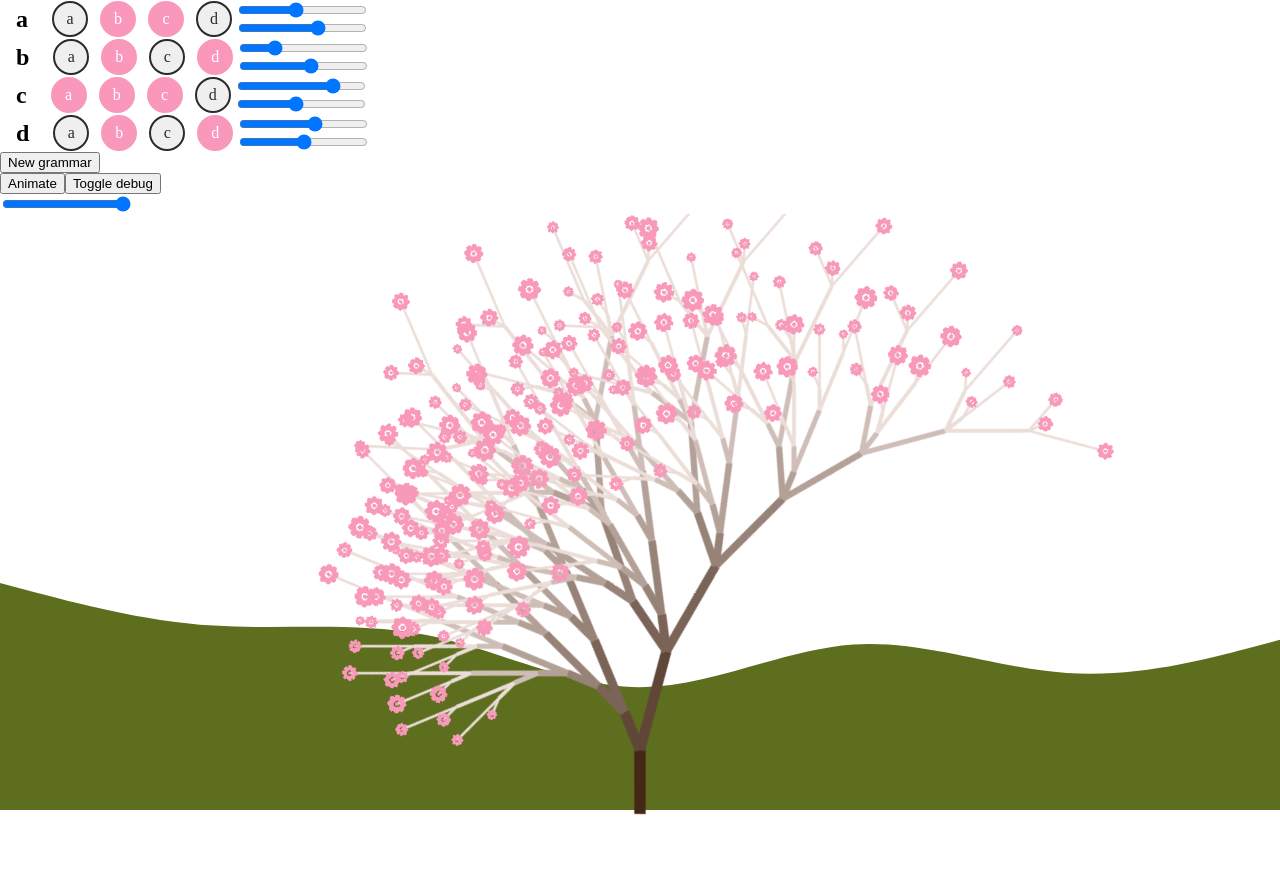
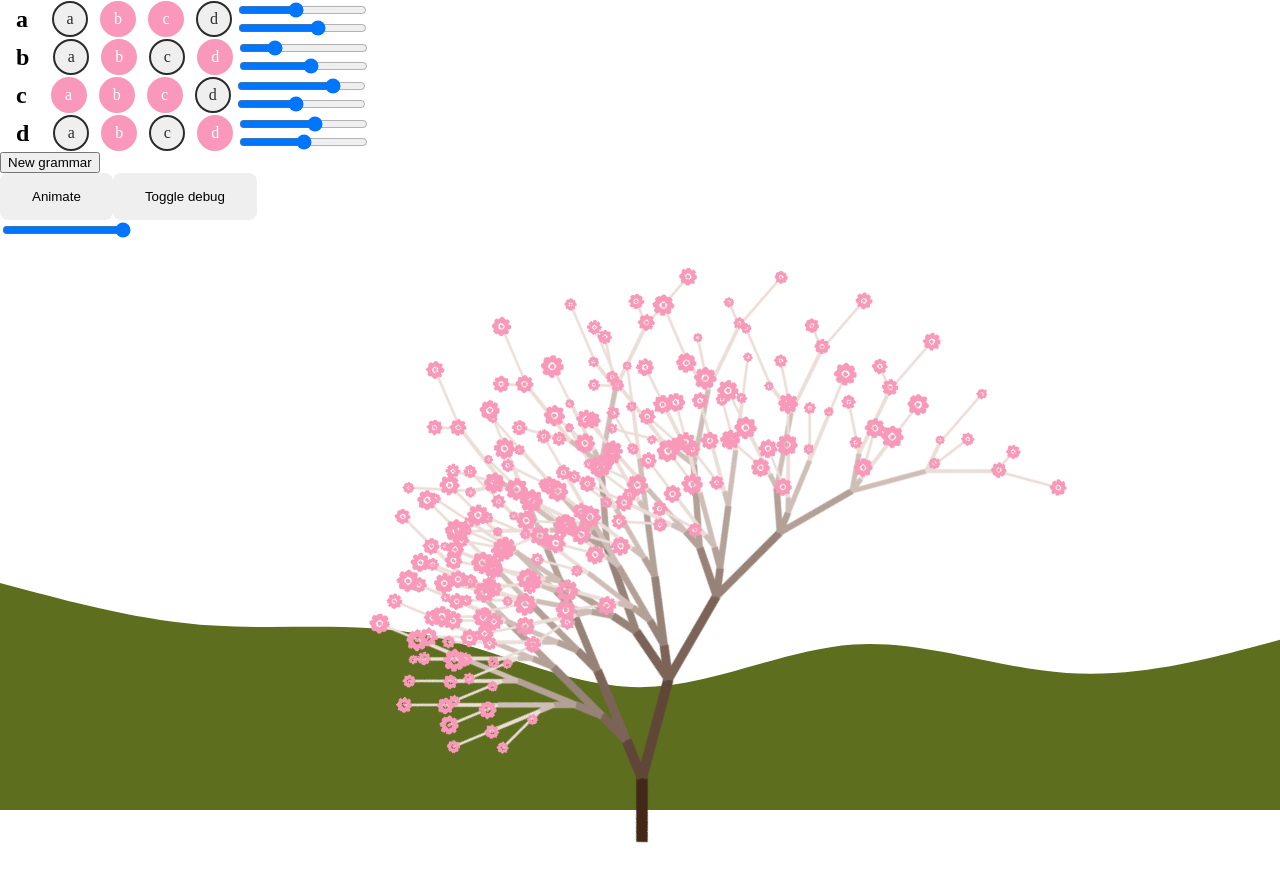
Before and after one commit to domtronn/dc-trees, a Next.js app: page / in a window 1280 px wide. Shown: the top 882 px of the page. Built offline with nearby package versions, Linux system fonts and the light colour scheme.

Commit message:
Styled button

```diff
--- a/pages/index.js
+++ b/pages/index.js
@@ -4,8 +4,8 @@ import Head from 'next/head'
 import { useState, useEffect } from 'react'
 
 import { generate } from '../utils/generate-grammar'
-import { boundingRect } from '../utils/bounding-box'
 import { jsx, css } from '@emotion/core'
+import styled from '@emotion/styled'
 import { mix } from 'polished'
 
 import Controls from '../components/controls'
@@ -22,6 +22,13 @@ const cMid = '#ebddd7'
 const cEnd = '#ebddd7'
 
 const treecol = col(cStart, cMid, cEnd)
+
+const Button = styled.button`
+  border: none;
+  outline: none;
+  padding: 16px 32px;
+  border-radius: 8px;
+`
 
 const animate = _ => {
   ;[...document.querySelectorAll('.branch')]
@@ -66,14 +73,12 @@ const Home = ({
   const [grammar, setGrammar] = useState(_grammar)
   const [layers, setLayers] = useState(_layers)
 
-  const data = generate(grammar, layers, start, [1000, 1000], (length, layer) => length - (layer * 3))
-  const [innerBox, outerBox] = boundingRect(data, rotation, [1000, 1000])
+  const data = generate(grammar, layers, start, [1000, 1000], (length, layer) => length - (layer * 5))
 
   useEffect(() => animate(), [])
 
   return (
     <div css={{ position: 'relative' }}>
-
       <Controls
         grammar={grammar}
         onChange={newGrammar => {
@@ -82,14 +87,14 @@ const Home = ({
         }}
       />
 
-      <button onClick={animate}>
+      <Button onClick={animate}>
         Animate
-      </button>
-      <button
+      </Button>
+      <Button
         onClick={_ => setDebug(!debug)}
       >
         Toggle debug
-      </button>
+      </Button>
       <input
         type='range'
         min={1}
@@ -126,6 +131,7 @@ const Home = ({
       >
         <svg
           style={{
+            border: '2px solid black',
             transform: `rotate(${rotation}rad)`,
             marginLeft: `-50vw`,
             width: `200vw`,
```
